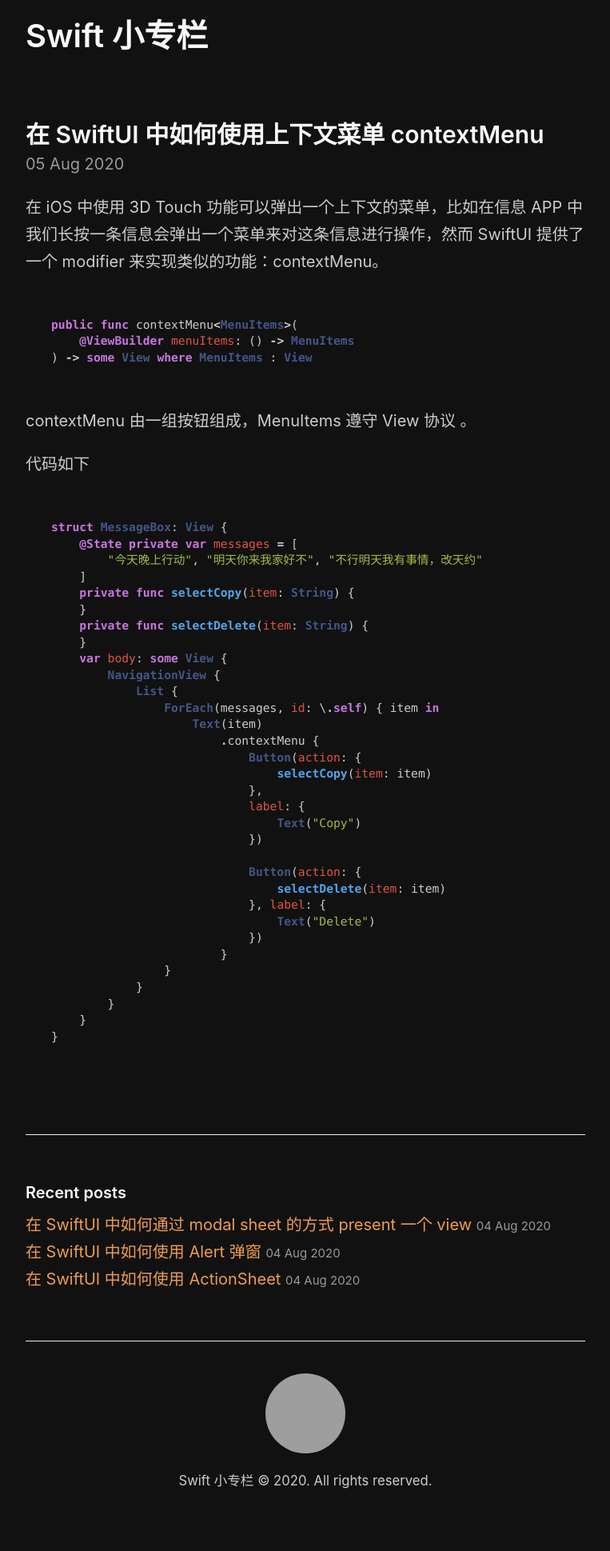
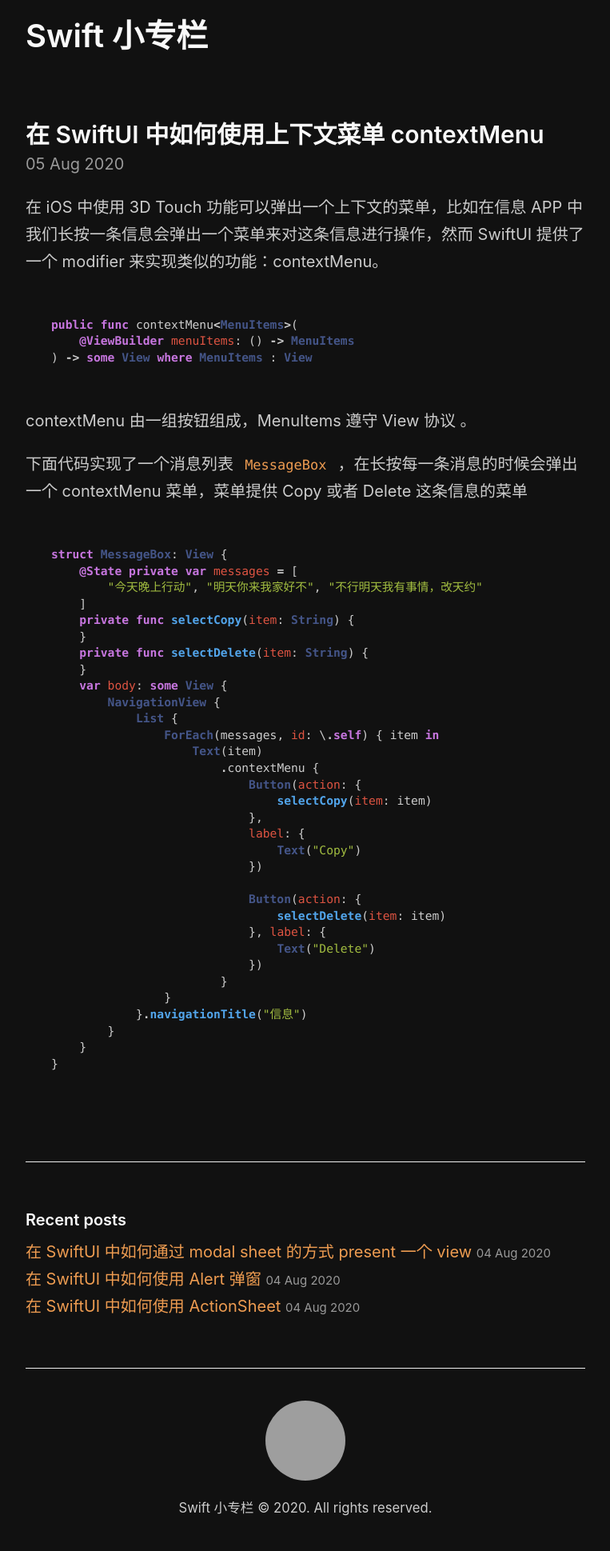
Before and after one commit to PaPazhao/PaPaZhao.github.io, a Jekyll site: the page built from _posts/2020-08-05-how-to-show-context-menu.md, in a window 1280 px wide. Shown: the whole page at 80% size, without its empty margins (258-1021 px from the left). Built offline with Jekyll 4.4.1, drawn with Linux system fonts in a browser that asks for light colours; comment, search, counter and statistics services are not loaded; before the commit the page ends 1905 px from its top, so only the background shows below that; grey boxes are pictures that could not be loaded.

Commit message:
no message

````diff
--- a/_posts/2020-08-05-how-to-show-context-menu.md
+++ b/_posts/2020-08-05-how-to-show-context-menu.md
@@ -13,7 +13,7 @@
 ```
 contextMenu 由一组按钮组成，MenuItems 遵守 View 协议 。
 
-代码如下
+下面代码实现了一个消息列表 `MessageBox` ，在长按每一条消息的时候会弹出一个 contextMenu 菜单，菜单提供 Copy 或者 Delete 这条信息的菜单
 
 ```swift
 struct MessageBox: View {
@@ -44,7 +44,7 @@
                             })
                         }
                 }
-            }
+            }.navigationTitle("信息")
         }
     }
 }
````
